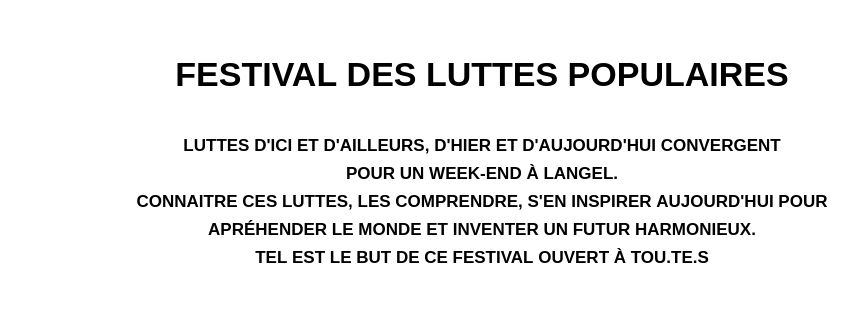
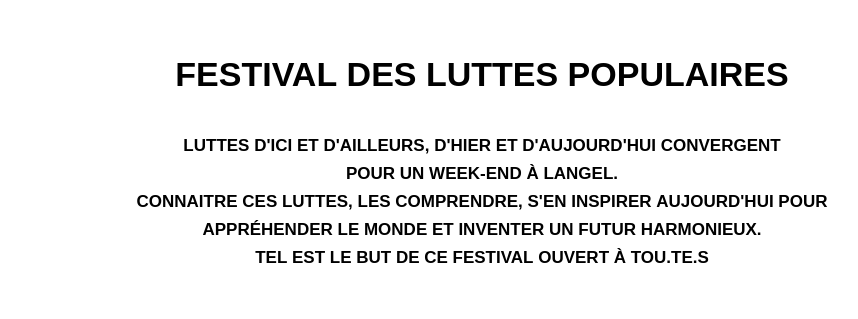
Before and after one commit to dtarcz/festival2017, a plain HTML site: page index.html in a window 1280 px wide. Shown: the top 319 px of the page, without its empty margins (158-1016 px from the left). Drawn offline with Linux system fonts and the light colour scheme; a web font is replaced by a local one.

Commit message:
correction mineure

```diff
--- a/index.html
+++ b/index.html
@@ -17,7 +17,7 @@
       <h2>Luttes d'ici et d'ailleurs, d'hier et d'aujourd'hui convergent <br>
       pour un week-end à Langel.<br>
       Connaitre ces luttes, les comprendre, s'en inspirer aujourd'hui pour<br>
-      apréhender le monde et inventer un futur harmonieux.<br>
+      appréhender le monde et inventer un futur harmonieux.<br>
       Tel est le but de ce festival ouvert à tou.te.s</h2>
     </header>
 
```
